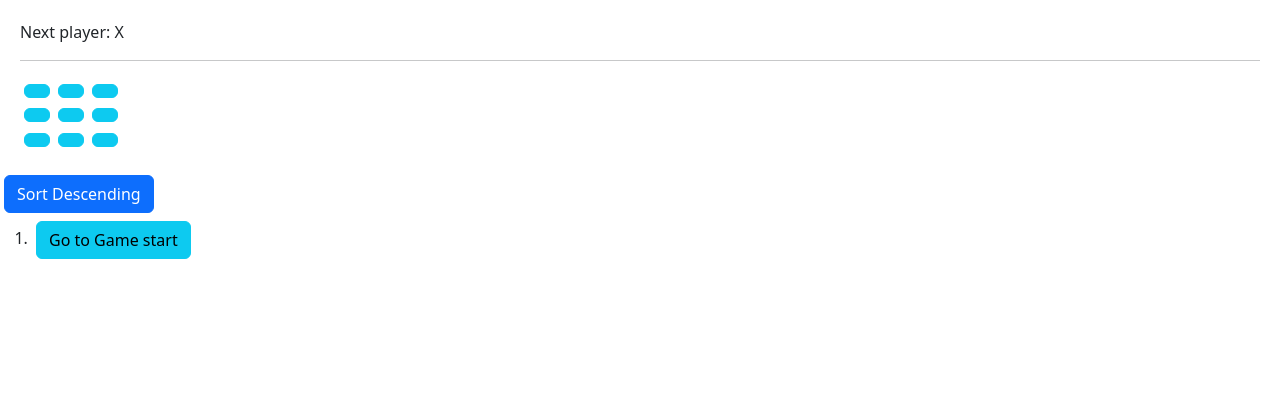
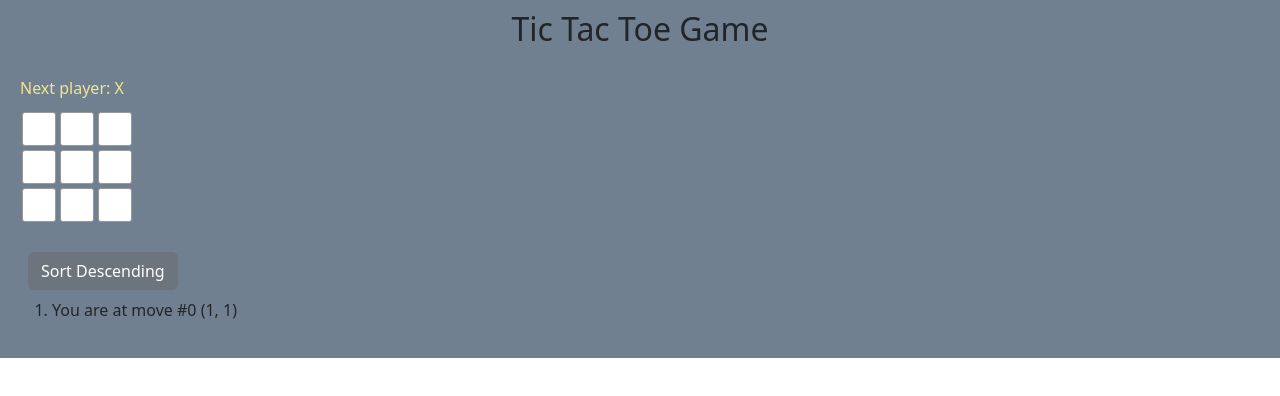
Before and after one commit to Hussain-hamim/Khostai-Restaurant, a React (Create React App) app: page / in a window 1280 px wide. Shown: the top 396 px of the page. Built offline with nearby package versions, Linux system fonts and the light colour scheme.

Commit message:
make it mazing

```diff
--- a/src/ReactDev.js
+++ b/src/ReactDev.js
@@ -1,34 +1,52 @@
-import { useState } from "react";
+import React, { useState } from "react";
+import "./ticTac.css"; // Ensure you have the necessary CSS
 
-function Square({ value, onSquareClick }) {
+function Square({ value, onSquareClick, className }) {
   return (
-    <button className="btn  btn-info m-1" onClick={onSquareClick}>
+    <button
+      style={{
+        borderRadius: "3px",
+      }}
+      className={`square ${className} one`}
+      onClick={onSquareClick}
+    >
       {value}
     </button>
   );
 }
 
-/** the board comp represent the 3x3 grid of square.
- * props:
- * xIsNext: a boolean indicating the next player
- * squares: an array represent the current state of the board
- * onPlay: a fn to handle move
- */
+function calculateWinner(squares) {
+  const lines = [
+    [0, 1, 2],
+    [3, 4, 5],
+    [6, 7, 8],
+    [0, 3, 6],
+    [1, 4, 7],
+    [2, 5, 8],
+    [0, 4, 8],
+    [2, 4, 6],
+  ];
+  for (let i = 0; i < lines.length; i++) {
+    const [a, b, c] = lines[i];
+    if (squares[a] && squares[a] === squares[b] && squares[a] === squares[c]) {
+      return { winner: squares[a], line: lines[i] };
+    }
+  }
+  return { winner: null, line: [] };
+}
+
 function Board({ xIsNext, squares, onPlay }) {
   function handleClick(i) {
-    /** return if there is already a winner or the square is filled */
-    if (calculateWinner(squares) || squares[i]) {
+    if (calculateWinner(squares).winner || squares[i]) {
       return;
     }
-    /** otherwise it create a copy of the squares array, update it with x or o depending on xIsNext */
     const nextSquares = squares.slice();
     if (xIsNext) {
       nextSquares[i] = "X";
     } else {
       nextSquares[i] = "O";
     }
-    // call onPlay with the updated squares
-    onPlay(nextSquares);
+    onPlay(nextSquares, i);
   }
 
   const { winner, line } = calculateWinner(squares);
@@ -42,19 +60,18 @@ function Board({ xIsNext, squares, onPlay }) {
   }
 
   function renderSquare(i) {
-    const highlight = line.includes(i) ? "btn btn-danger highlight" : "";
+    const highlight = line.includes(i) ? "highlight" : "";
     return (
       <Square
         key={i}
-        className={highlight}
         value={squares[i]}
         onSquareClick={() => handleClick(i)}
+        className={highlight}
       />
     );
   }
 
   const boardRows = [];
-
   for (let row = 0; row < 3; row++) {
     const boardColumns = [];
     for (let col = 0; col < 3; col++) {
@@ -70,81 +87,49 @@ function Board({ xIsNext, squares, onPlay }) {
   return (
     <>
       <div className="status">{status}</div>
-      <hr />
       {boardRows}
-      {/*
-      <div className="board-row">
-        <Square value={squares[0]} onSquareClick={() => handleClick(0)} />
-        <Square value={squares[1]} onSquareClick={() => handleClick(1)} />
-        <Square value={squares[2]} onSquareClick={() => handleClick(2)} />
-      </div>
-      <div className="board-row">
-        <Square value={squares[3]} onSquareClick={() => handleClick(3)} />
-        <Square value={squares[4]} onSquareClick={() => handleClick(4)} />
-        <Square value={squares[5]} onSquareClick={() => handleClick(5)} />
-      </div>
-      <div className="board-row">
-        <Square value={squares[6]} onSquareClick={() => handleClick(6)} />
-        <Square value={squares[7]} onSquareClick={() => handleClick(7)} />
-        <Square value={squares[8]} onSquareClick={() => handleClick(8)} />
-      </div> */}
     </>
   );
 }
-/** manages the state of the game and handles the game's history */
+
 export default function Game() {
-  const [history, setHistory] = useState([Array(9).fill(null)]); // an array of board state, initial on empty board
-  const [currentMove, setCurrentMove] = useState(0); // a num represent the index of the current move
+  const [history, setHistory] = useState([
+    { squares: Array(9).fill(null), location: null },
+  ]);
+  const [currentMove, setCurrentMove] = useState(0);
   const [isAscending, setIsAscending] = useState(true);
-  //xIsNext: a boolean showing whether the next player is X, determined by whether the current move is even
   const xIsNext = currentMove % 2 === 0;
-  const currentSquares = history[currentMove]; // the state of the board at the current move
+  const currentSquares = history[currentMove].squares;
 
   function handlePlay(nextSquares, location) {
     const nextHistory = [
       ...history.slice(0, currentMove + 1),
       { squares: nextSquares, location },
-    ]; // it slice the history up the current move, adds the new board state,
-    setHistory(nextHistory); // update the history,
-    setCurrentMove(nextHistory.length - 1); // set the current move to the end of the new history
+    ];
+    setHistory(nextHistory);
+    setCurrentMove(nextHistory.length - 1);
   }
 
-  /** this fn sets the current move to the specified move,
-   * allowing users to jump to any previous move in the game
-   */
   function jumpTo(nextMove) {
     setCurrentMove(nextMove);
   }
 
-  /** it map over history to create a list of buttons,
-   * each representing a move in the game's history.
-   * clicking a button call jumpTo with the corresponding move index
-   */
   const moves = history.map((step, move) => {
     const description = move
       ? `Go to move #${move} (${Math.floor(step.location / 3) + 1}, ${
           (step.location % 3) + 1
         })`
-      : "Go to Game start";
-
-    // if (move > 0) {
-    //   description = "Go to move #" + move;
-    //   last = "You are at move #" + move;
-    // } else if (move < last) {
-    //   description = "You are at move #" + move;
-    // } else {
-    //   description = "Go to game start";
-    // }
-
-    // if (move === currentMove) {
-    //   return (
-    //     <li key={move}>
-    //       You are at move #{move} ({Math.floor(step.location / 3) + 1},{" "}
-    //       {(step.location % 3) + 1})
-    //     </li>
-    //   );
-    // }
-
+      : "Go to game start";
+    if (move === currentMove) {
+      return (
+        <li key={move}>
+          <span>
+            You are at move #{move} ({Math.floor(step.location / 3) + 1},{" "}
+            {(step.location % 3) + 1})
+          </span>
+        </li>
+      );
+    }
     return (
       <li key={move}>
         <button className="btn btn-info m-1" onClick={() => jumpTo(move)}>
@@ -160,23 +145,21 @@ export default function Game() {
 
   return (
     <div className="game">
+      <div>
+        <h2 style={{ textAlign: "center", paddingTop: "10px" }}>
+          Tic Tac Toe Game
+        </h2>
+      </div>
       <div className="game-board">
         <Board
           xIsNext={xIsNext}
           squares={currentSquares}
-          onPlay={(nextSquares) =>
-            handlePlay(
-              nextSquares,
-              nextSquares.findIndex(
-                (value, index) => value !== history[currentMove].squares[index]
-              )
-            )
-          }
+          onPlay={(nextSquares, location) => handlePlay(nextSquares, location)}
         />
       </div>
       <div className="game-info">
         <button
-          className="btn btn-primary m-1"
+          className="btn btn-secondary m-2"
           onClick={() => setIsAscending(!isAscending)}
         >
           {isAscending ? "Sort Descending" : "Sort Ascending"}
@@ -186,29 +169,3 @@ export default function Game() {
     </div>
   );
 }
-/** determine the winner of the game,
- *lines: an array of all possible winning combination,
- loop: it iterate over the lines array and checks if the values at the three positions (a, b, c) in any line are equal and non-null,
- if a winning combination is found, it returns the value X or O of the winning player,
- if no winner is found it return null
- */
-function calculateWinner(squares) {
-  const lines = [
-    [0, 1, 2],
-    [3, 4, 5],
-    [6, 7, 8],
-    [0, 3, 6],
-    [1, 4, 7],
-    [2, 5, 8],
-    [0, 4, 8],
-    [2, 4, 6],
-  ];
-  for (let i = 0; i < lines.length; i++) {
-    const [a, b, c] = lines[i]; // for each combination the, the indices a, b and c are extracted, these represent the position on the board that need to be checked
-
-    if (squares[a] && squares[a] === squares[b] && squares[a] === squares[c]) {
-      return { winner: squares[a], line: lines[i] };
-    }
-  }
-  return { winner: null, line: [] };
-}
--- /dev/null
+++ b/src/ticTac.css
@@ -0,0 +1,53 @@
+body {
+  font-family: Arial, sans-serif;
+}
+
+.game {
+  /* display: flex; */
+  /* flex-direction: row; */
+  background-color: slategray;
+}
+
+.game-info {
+  margin-left: 20px;
+  padding-bottom: 20px;
+}
+
+.board-row:after {
+  clear: both;
+  content: "";
+  display: table;
+}
+
+.status {
+  margin-bottom: 10px;
+  /* background-color: lightgoldenrodyellow; */
+  color: khaki;
+}
+
+.square {
+  background: #fff;
+  border: 1px solid #999;
+  float: left;
+  font-size: 24px;
+  font-weight: bold;
+  line-height: 34px;
+  height: 34px;
+  margin-right: -1px;
+  margin-top: -1px;
+  padding: 0;
+  text-align: center;
+  width: 34px;
+}
+
+.square.highlight {
+  background-color: yellow;
+}
+
+.one {
+  margin: 2px;
+}
+
+.one:hover {
+  background-color: grey;
+}
```
